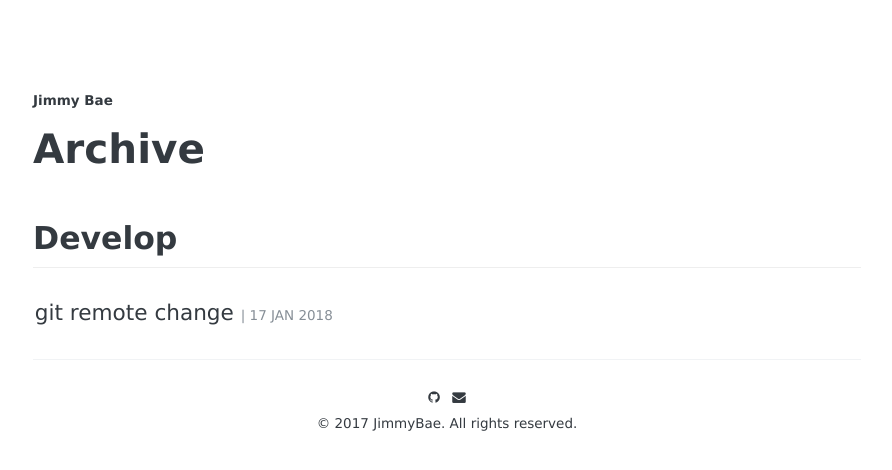
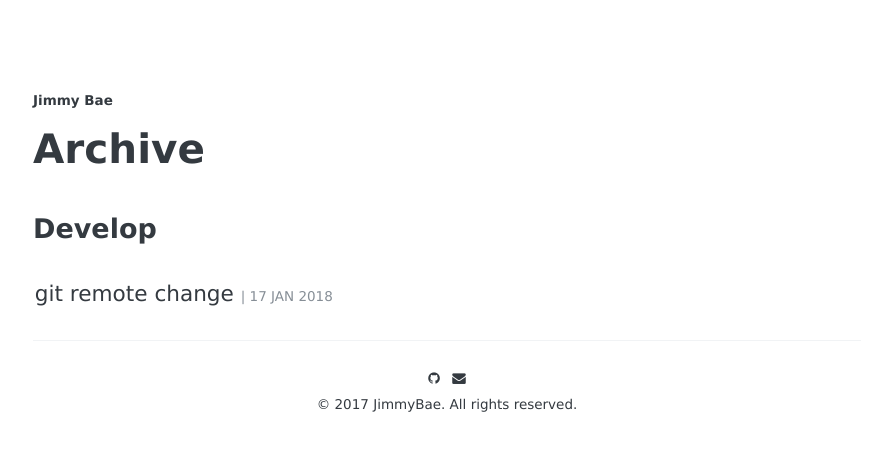
Before and after one commit to jimmybae/jimmybae.github.io, a Jekyll site: the page built from archive/index.html, in a window 1280 px wide. Shown: the top 470 px of the page, without its empty margins (193-1085 px from the left). Built offline with Jekyll 4.4.1, drawn with Linux system fonts in a browser that asks for light colours; some web fonts are replaced.

Commit message:
modify archive index.html

```diff
--- a/archive/index.html
+++ b/archive/index.html
@@ -9,7 +9,7 @@ title: Archive
   {% else %}
   {% for category in site.categories %}
   {% capture cat %}{{ category | first }}{% endcapture %}
-  <h2 id="{{cat}}">{{ cat | capitalize }}</h2>
+  <h3 id="{{cat}}">{{ cat | capitalize }}</h3>
   {% for post in site.categories[cat] %}
     <div class="archive-list-post">
       {% if post.link %}
```
